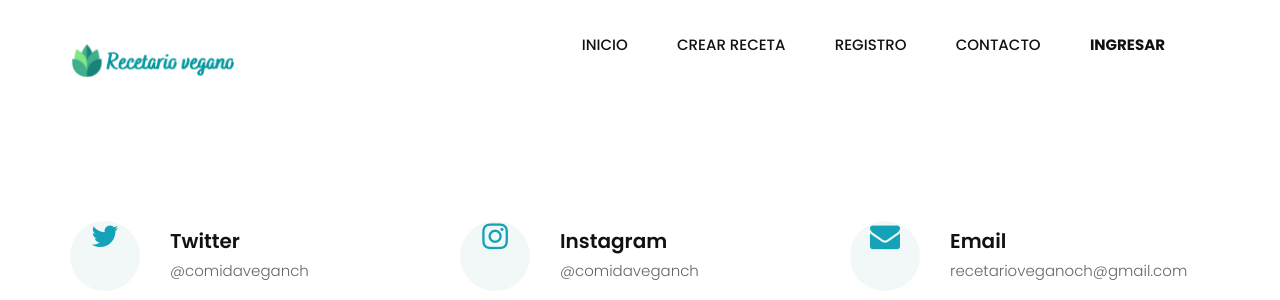
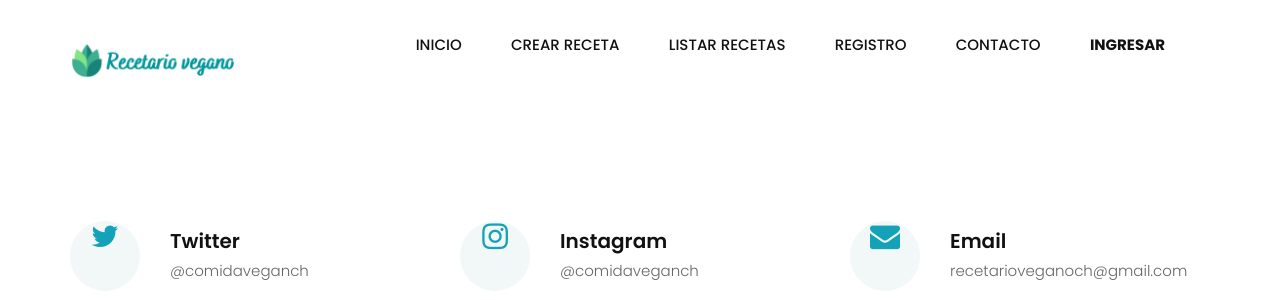
Before and after one commit to lizechous/vegan-food, a Django app: page /contacto in a window 1280 px wide. Shown: the top 300 px of the page. Run offline with Django 3.2, Linux system fonts and the light colour scheme; parts of the project's set-up code (start-up, migrations or seed data) failed here and were passed over; some libraries are stand-ins or nearby versions.

Commit message:
template listar

```diff
--- a/template/base.html
+++ b/template/base.html
@@ -63,6 +63,7 @@
                                 <ul>
                                     <li><a href="{% url 'index' %}">Inicio</a></li>
                                     <li><a href="{% url 'crear_receta' %}">Crear receta</a></li>
+                                    <li><a href="{% url 'listar_recetas' %}">Listar recetas</a></li>
                                     <li><a href="{% url 'registro' %}">Registro</a></li>
                                     <li><a href="{% url 'contacto' %}">Contacto</a></li>
                                     <li class="dropdown">
@@ -114,6 +115,7 @@
                     </button>
                     <div class="dropdown-menu">
                         <a class="dropdown-item" href="{% url 'crear_receta' %}">Crear receta</a>
+                        <a class="dropdown-item" href="{% url 'listar_recetas' %}">Listar recetas</a>
                         <a class="dropdown-item" href="{% url 'registro' %}">Registro</a>
                         <a class="dropdown-item" href="{% url 'contacto' %}">Contacto</a>
                         <a class="dropdown-item" data-toggle="dropdown"><b>Ingresar</b></a>
```
Also changed, not shown: db.sqlite3, static/images/RegistroReceta/img/pie_de_limon_y_merengue_facil_44654_orig_YW9WQqD.jpg (added).
